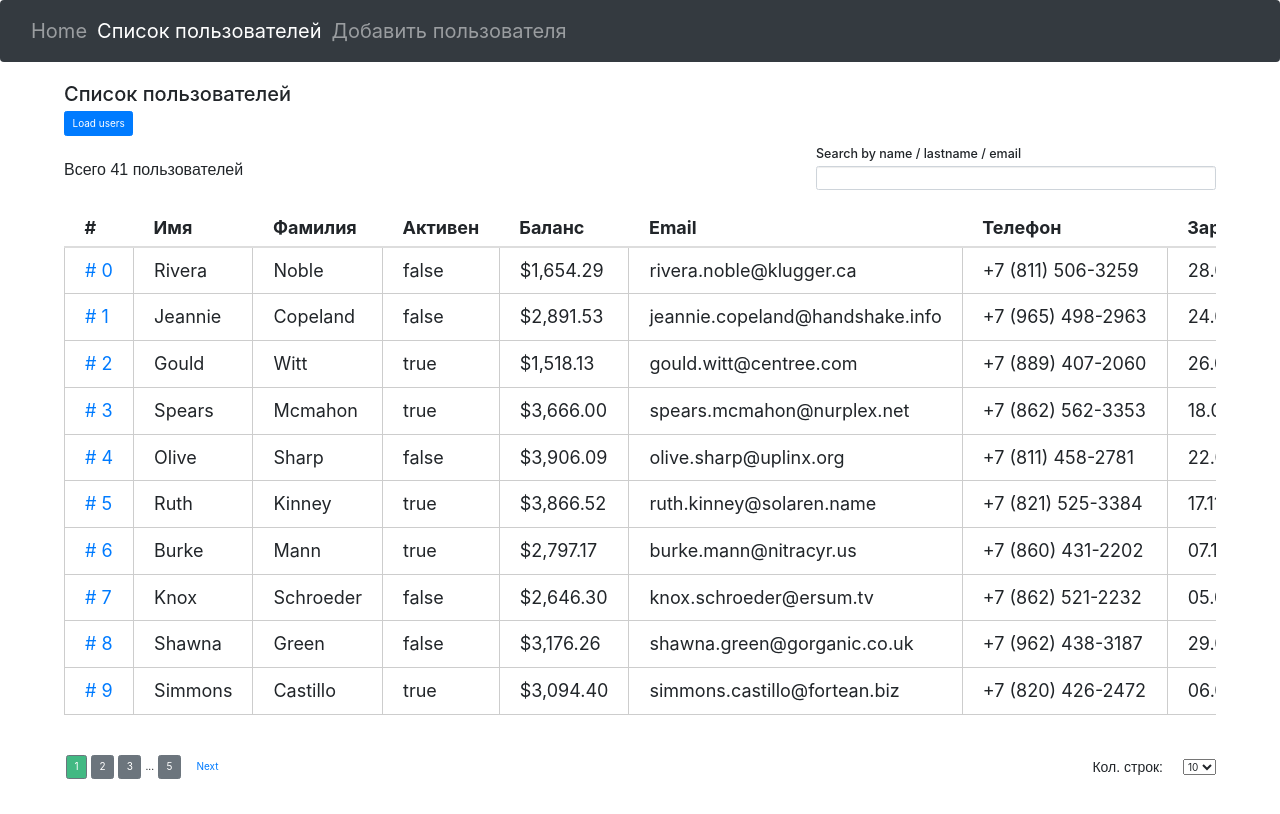
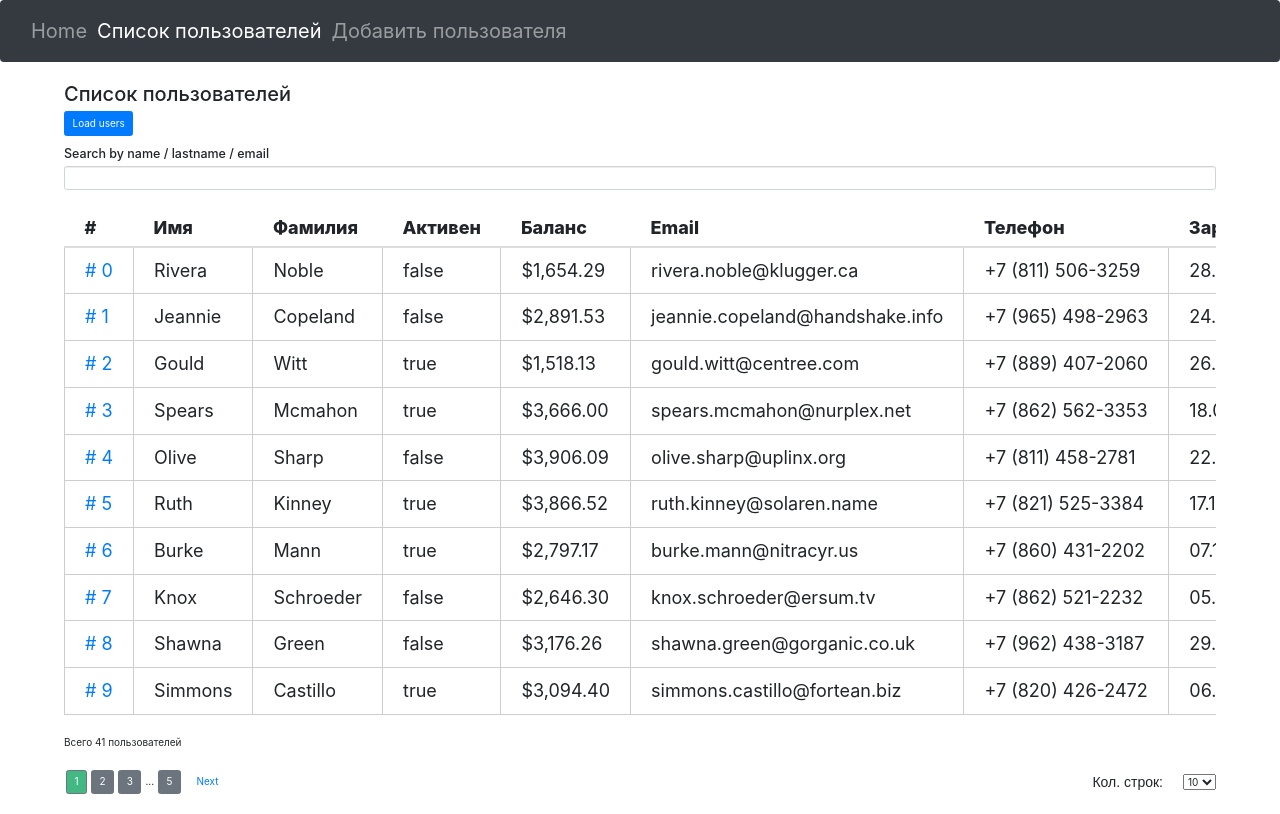
Before and after one commit to Ex-Zy/vue, a Vue app in the folder 2/: page /users in a window 1280 px wide. Built offline with nearby package versions, Linux system fonts and the light colour scheme; data requests are answered from the project's data file.

Commit message:
refactor GridUserList

```diff
--- a/2/src/components/grid/GridUserList.vue
+++ b/2/src/components/grid/GridUserList.vue
@@ -1,18 +1,12 @@
 <template>
-	<div class="table-wrp">
-
-		<div class="topper">
-			<div class="topper__left">
-				<div class="topper__count">Всего {{length}} пользователей</div>
-			</div>
-			<div class="topper__right">
+	<div class="units">
+		<div class="units__top">
 			<div class="form-group">
 				<label for="search" class="h5">Search by name / lastname / email</label>
 				<input type="text" id="search" class="form-control" v-model="searchValue">
 			</div>
 		</div>
-		</div>
-
+		<div class="units__body">
 			<table class="table">
 				<thead>
 					<tr>
@@ -29,7 +23,7 @@
 				<tbody>
 					<tr
 						v-if="!filteredItems.length">
-					<td colspan="8" class="table__empty">Result is empty</td>
+						<td colspan="8" class="table__last-row">Result is empty</td>
 					</tr>
 					<tr
 						v-else
@@ -50,7 +44,10 @@
 					</tr>
 				</tbody>
 			</table>
-
+		</div>
+		<div class="units__bottom">
+			Всего {{length}} пользователей
+		</div>
 	</div>
 </template>
 
@@ -94,38 +91,21 @@ export default {
     text-align: left;
     font-size: 18px;
     white-space: nowrap;
-}
-.table th {
-  text-align: left;
-  font-size: 18px;
-  font-weigt: 800;
-  padding: 5px 20px;
-}
-.table td {
-  padding: 10px 20px;
-  border: 1px solid #cdcdcd;
-}
-.table__empty {
+    &__last-row {
       text-align: center;
       font-weight: normal;
       font-size: 16px;
       border: 0;
     }
-.topper {
-	display: flex;
-	align-items: center;
-	justify-content: space-between;
-	&__count {
-		font: 16px sans-serif;
+    th {
+      text-align: left;
+      font-size: 18px;
+      font-weight: 800;
+      padding: 5px 20px;
     }
-	&__left {
-		padding: 15px 0 0;
-	}
-	&__right {
-		width: 400px;
-	}
-	.form-group {
-		margin: 0;
+    td {
+      padding: 10px 20px;
+      border: 1px solid #cdcdcd;
     }
   }
 </style>
```
Lines whose indentation alone changed are shown as unchanged.
